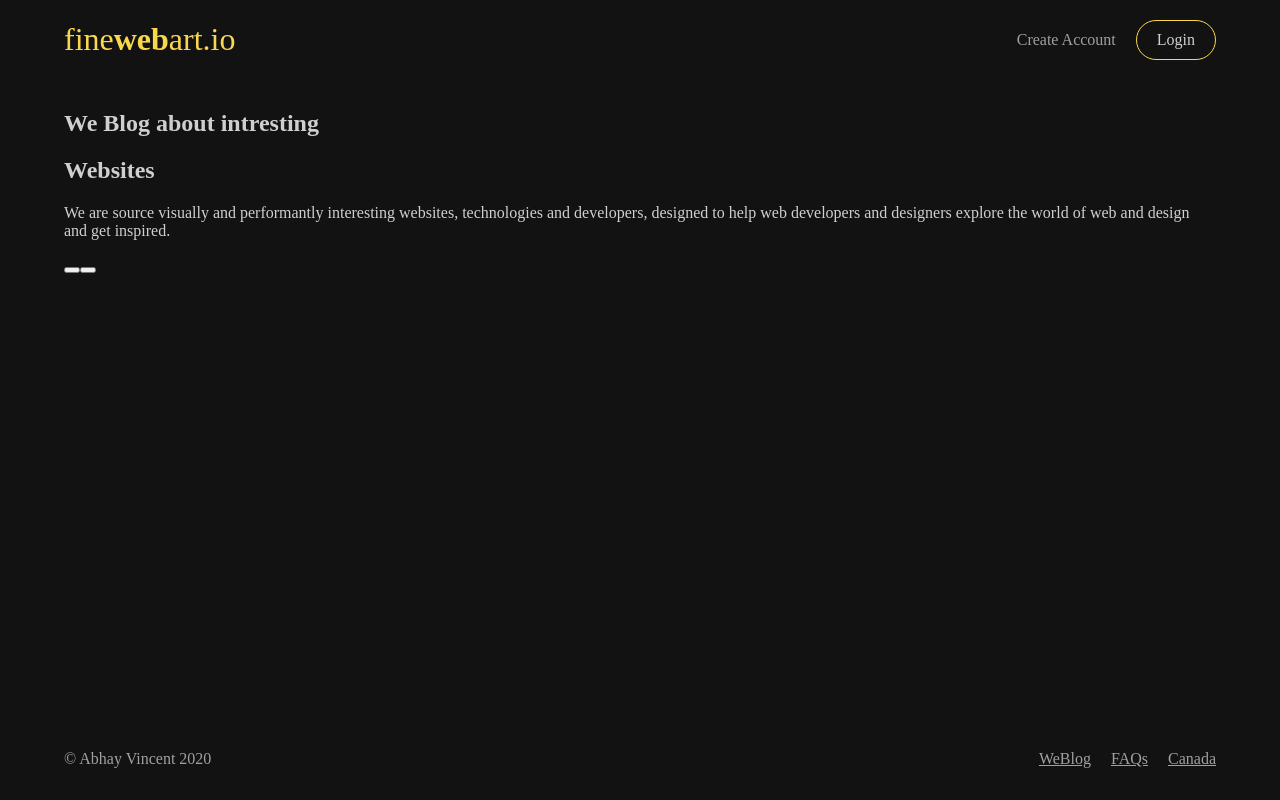
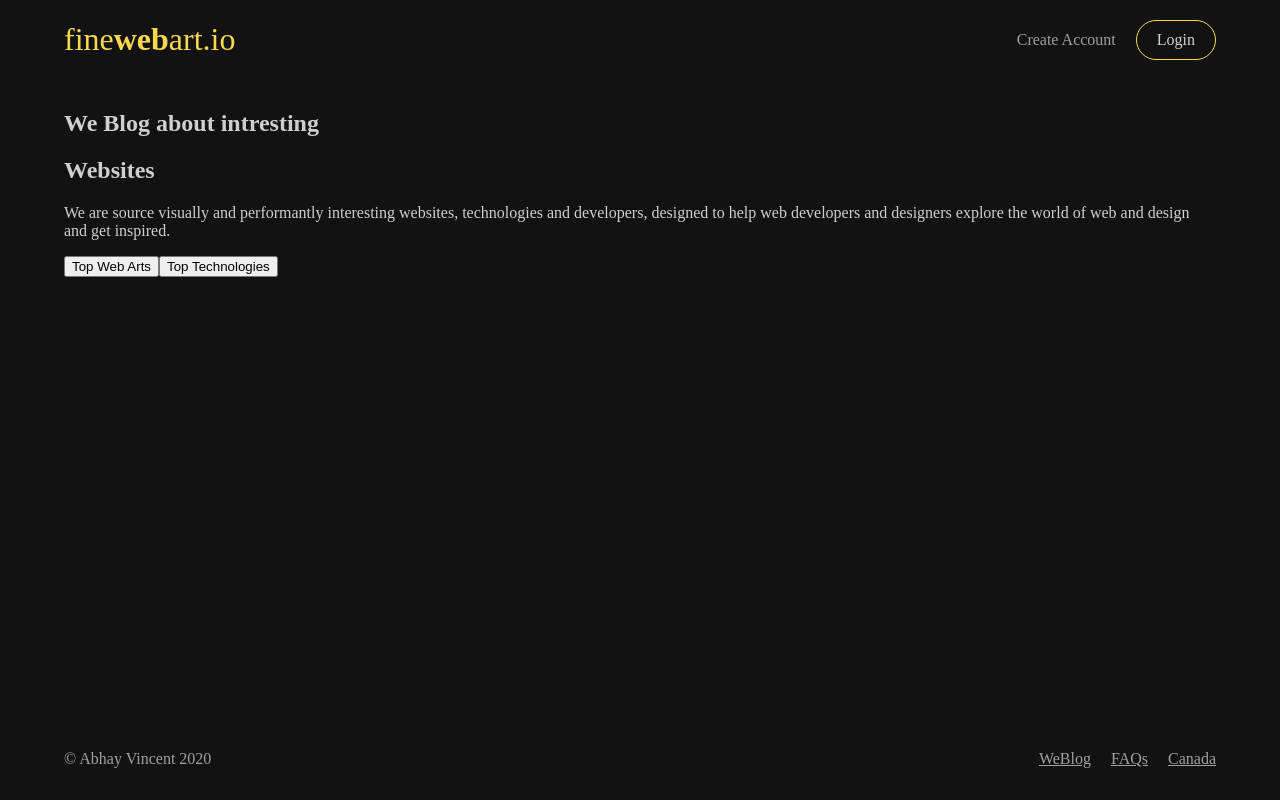
Before and after one commit to abhaykvincent/fine-web-app, a React (Create React App) app: page / in a window 1280 px wide. Built offline with nearby package versions, Linux system fonts and the light colour scheme; the HTML template or start-up script is replaced by a standard one.

Commit message:
Home screen multiple buttons added

```diff
--- a/src/components/Home.js
+++ b/src/components/Home.js
@@ -13,8 +13,8 @@ class Home extends React.Component{
             of web and design and get inspired.
           </p>
           <div className="home-links">
-            <button></button>
-            <button></button>
+            <button>Top Web Arts</button>
+            <button>Top Technologies</button>
           </div>
         </article>
       </main>
```
